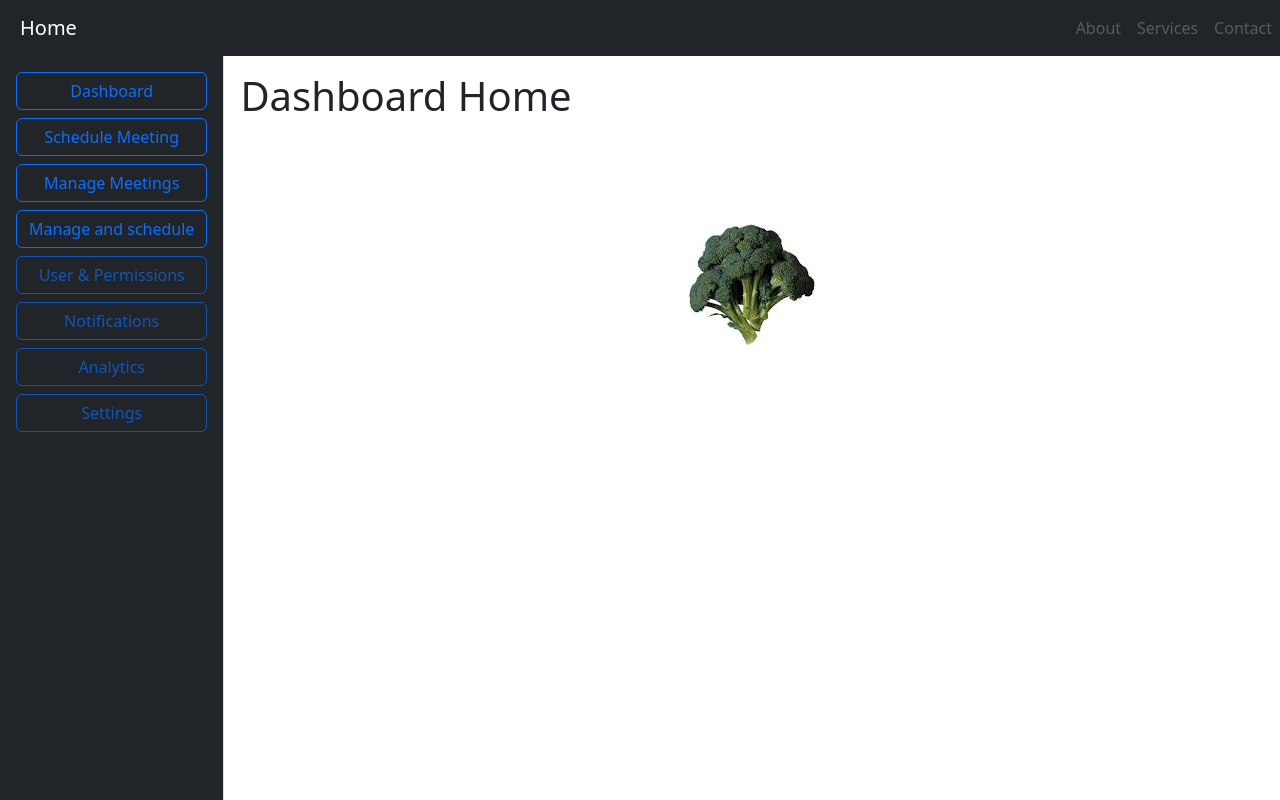
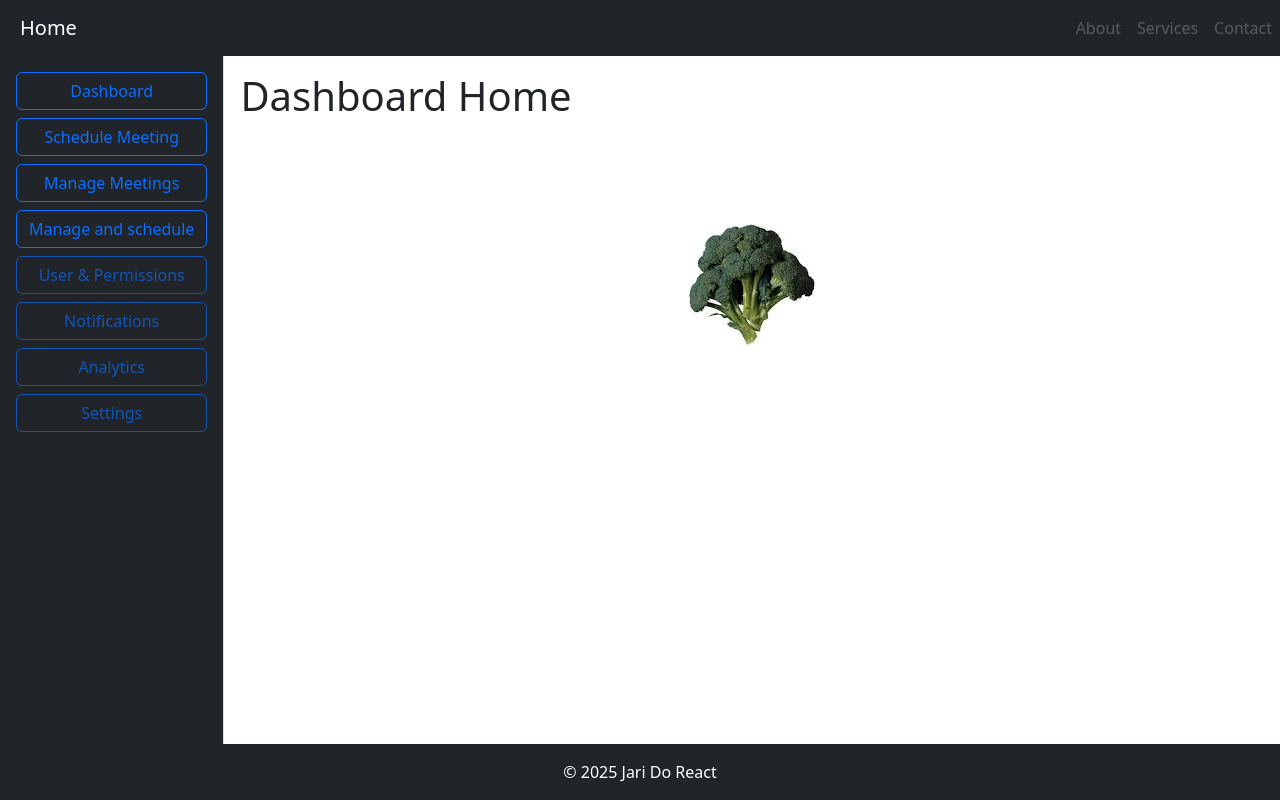
Before and after one commit to Jari1980/ReactMeetingCalendar, a React (Vite) app: page /dashboard in a window 1280 px wide. Shown: the top 800 px of the page. Built offline with nearby package versions, Linux system fonts and the light colour scheme.

Commit message:
simple fixed footer added, matching nav and dash

```diff
--- /dev/null
+++ b/src/components/FooterComp.jsx
@@ -0,0 +1,11 @@
+import React from 'react';
+
+const FooterComp = () => {
+    return (
+        <div className='text-center p-3' id="footerDiv" style={{position: "fixed", bottom: "0", width: "100%", background: "#212529"}}>
+            <span id='footerText' style={{color:"white"}}>© 2025 Jari Do React</span>
+        </div>
+    );
+};
+
+export default FooterComp;
--- a/src/main.jsx
+++ b/src/main.jsx
@@ -7,6 +7,7 @@ import NavBarComp from "./components/NavBarComp";
 import { BrowserRouter, Routes, Route } from "react-router-dom";
 import Home from "./components/Home"
 import Dashboard from "./components/Dashboard";
+import FooterComp from "./components/FooterComp";
 
 createRoot(document.getElementById("root")).render(
   <BrowserRouter>
@@ -18,5 +19,6 @@ createRoot(document.getElementById("root")).render(
       <Route path="dashboard/*" element={<Dashboard />} />
     </Routes>
     </MeetingProvider>
+    <FooterComp />
   </BrowserRouter>
 );
```
